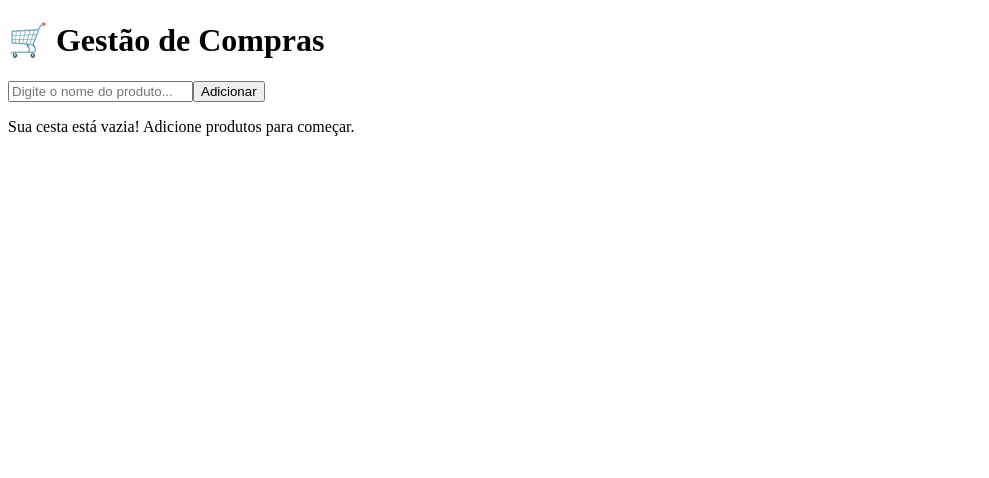
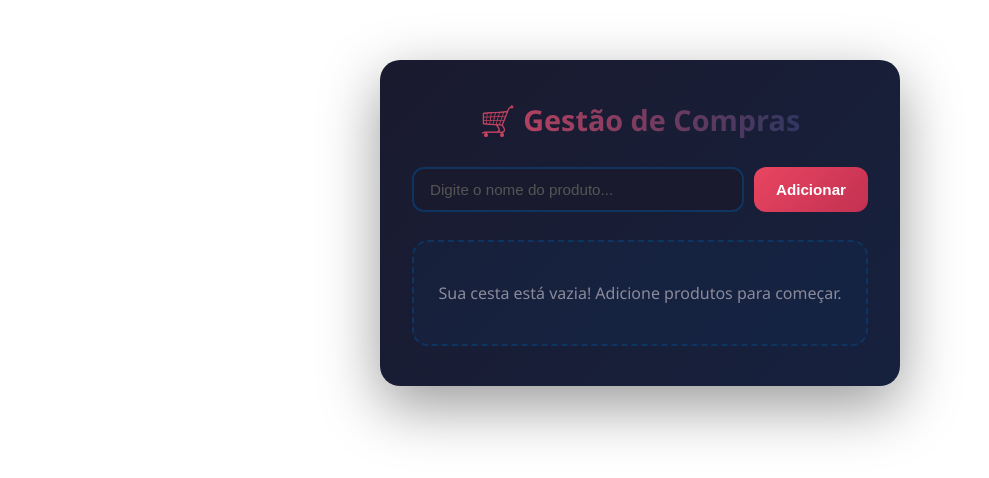
Before and after one commit to LuizMottaX/AV2-FRAMEWORKS, a Vue app in the folder av2-luiz-mota-frameworks/: page / in a window 1280 px wide. Shown: the top 478 px of the page, without its empty margins (0-989 px from the left). Built offline with nearby package versions, Linux system fonts and the light colour scheme.

Commit message:
estilizando interface com tema escuro e animacoes

```diff
--- a/av2-luiz-mota-frameworks/src/App.vue
+++ b/av2-luiz-mota-frameworks/src/App.vue
@@ -47,4 +47,145 @@ function removerProduto(id) {
 </template>
 
 <style scoped>
+* {
+  margin: 0;
+  padding: 0;
+  box-sizing: border-box;
+}
+
+.container {
+  max-width: 520px;
+  margin: 60px auto;
+  padding: 40px 32px;
+  font-family: 'Segoe UI', sans-serif;
+  background: linear-gradient(135deg, #1a1a2e 0%, #16213e 100%);
+  border-radius: 20px;
+  box-shadow: 0 20px 60px rgba(0, 0, 0, 0.4);
+  color: #e0e0e0;
+}
+
+h1 {
+  text-align: center;
+  font-size: 1.8rem;
+  margin-bottom: 28px;
+  background: linear-gradient(90deg, #e94560, #0f3460);
+  -webkit-background-clip: text;
+  -webkit-text-fill-color: transparent;
+  background-clip: text;
+}
+
+.input-area {
+  display: flex;
+  gap: 10px;
+  margin-bottom: 28px;
+}
+
+.input-area input {
+  flex: 1;
+  padding: 12px 16px;
+  border: 2px solid #0f3460;
+  border-radius: 12px;
+  background: #1a1a2e;
+  color: #e0e0e0;
+  font-size: 0.95rem;
+  outline: none;
+  transition: border-color 0.3s;
+}
+
+.input-area input:focus {
+  border-color: #e94560;
+}
+
+.input-area input::placeholder {
+  color: #555;
+}
+
+.input-area button {
+  padding: 12px 22px;
+  background: linear-gradient(135deg, #e94560, #c23152);
+  color: #fff;
+  border: none;
+  border-radius: 12px;
+  font-size: 0.95rem;
+  font-weight: 600;
+  cursor: pointer;
+  transition: transform 0.2s, box-shadow 0.2s;
+}
+
+.input-area button:hover {
+  transform: translateY(-2px);
+  box-shadow: 0 6px 20px rgba(233, 69, 96, 0.4);
+}
+
+.input-area button:active {
+  transform: translateY(0);
+}
+
+h2 {
+  font-size: 1.2rem;
+  margin-bottom: 6px;
+  color: #e94560;
+}
+
+.contador {
+  font-size: 0.85rem;
+  color: #8a8a9a;
+  margin-bottom: 16px;
+}
+
+ul {
+  list-style: none;
+  display: flex;
+  flex-direction: column;
+  gap: 10px;
+}
+
+li {
+  display: flex;
+  justify-content: space-between;
+  align-items: center;
+  padding: 14px 18px;
+  background: rgba(15, 52, 96, 0.35);
+  border-radius: 12px;
+  border: 1px solid rgba(15, 52, 96, 0.5);
+  transition: background 0.2s, transform 0.15s;
+}
+
+li:hover {
+  background: rgba(15, 52, 96, 0.55);
+  transform: translateX(4px);
+}
+
+li span {
+  font-size: 1rem;
+}
+
+.btn-remover {
+  padding: 6px 14px;
+  background: transparent;
+  color: #e94560;
+  border: 1px solid #e94560;
+  border-radius: 8px;
+  font-size: 0.8rem;
+  cursor: pointer;
+  transition: background 0.2s, color 0.2s;
+}
+
+.btn-remover:hover {
+  background: #e94560;
+  color: #fff;
+}
+
+.vazio {
+  text-align: center;
+  padding: 40px 20px;
+  background: rgba(15, 52, 96, 0.2);
+  border-radius: 16px;
+  border: 2px dashed #0f3460;
+}
+
+.vazio p {
+  color: #8a8a9a;
+  font-size: 1rem;
+}
 </style>
```
